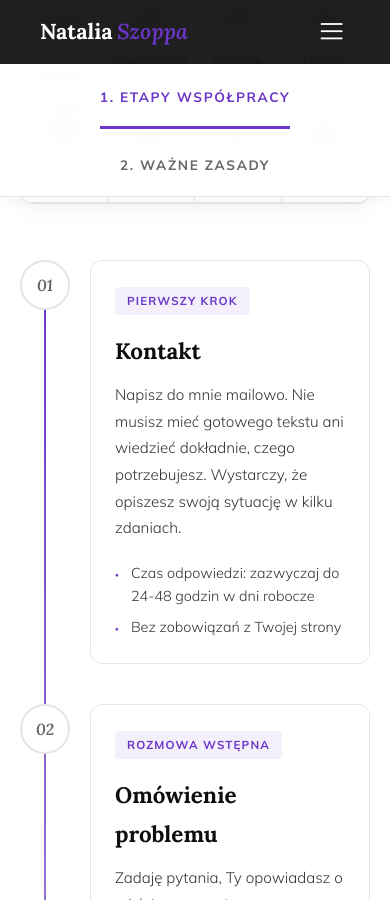
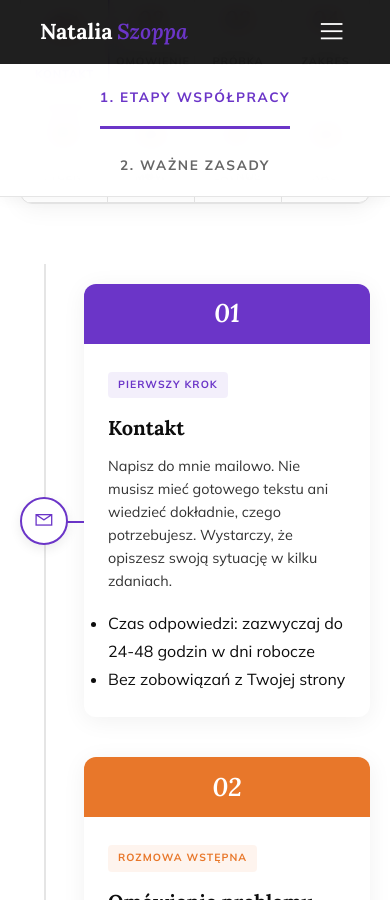
Before and after one commit to Bonnie00726/nataliaszoppa, a Jekyll site: the page built from zasady2.html, in a window 390 px wide and 900 px high, scrolled down 1277 px. Built offline with Jekyll 4.4.1, drawn with Linux system fonts in a browser that asks for light colours; some of the changed text lies outside the part shown.

Commit message:
Update zasady2.html

```diff
--- a/zasady2.html
+++ b/zasady2.html
@@ -56,30 +56,133 @@
     .summary-step .s-label { font-family: var(--sans); font-size: 0.68rem; font-weight: 700; letter-spacing: 0.08em; text-transform: uppercase; color: var(--ink-muted); transition: color 0.25s; }
 
     /* ===== ZIG-ZAG TIMELINE ===== */
-    .timeline { position: relative; margin: 40px 0; }
-    .timeline::before { content: ''; position: absolute; left: 29px; top: 0; bottom: 0; width: 2px; background: linear-gradient(to bottom, var(--grad-start) 0%, var(--paper-mid) 40%, transparent 100%); }
-    .timeline-item { display: block; position: relative; margin-bottom: 40px; min-height: 80px; }
-    .timeline-num { position: absolute; left: 0; top: 0; z-index: 1; display: flex; justify-content: center; }
-    .timeline-num span { width: 60px; height: 60px; background: #fff; border: 2px solid var(--paper-mid); border-radius: 50%; display: flex; align-items: center; justify-content: center; font-family: var(--serif); font-size: 1.2rem; font-weight: 700; font-style: italic; color: var(--ink-muted); transition: all 0.3s; }
-    .timeline-item:hover .timeline-num span { background: var(--grad-start); border-color: var(--grad-start); color: #fff; box-shadow: 0 4px 16px rgba(107,53,200,0.3); transform: scale(1.1); }
-    .timeline-card { background: #fff; border: 1px solid var(--paper-mid); border-radius: var(--radius-lg); padding: 36px 40px; transition: transform 0.3s, box-shadow 0.3s; margin-left: 90px; }
-    .timeline-card:hover { transform: translateY(-4px); box-shadow: var(--shadow-med); }
+    /* ===== ZIG-ZAG TIMELINE V2 (Z BLOKAMI KOLORÓW I LINIAMI) ===== */
+    .timeline-zigzag {
+        position: relative;
+        max-width: 1000px;
+        margin: 60px auto 40px;
+        padding: 20px 0;
+    }
 
-    .timeline-tag { display: inline-block; font-size: 0.72rem; font-weight: 700; letter-spacing: 0.1em; text-transform: uppercase; color: var(--grad-start); background: rgba(107,53,200,0.08); border-radius: 4px; padding: 4px 12px; margin-bottom: 16px; }
-    .timeline-card h3 { font-family: var(--serif); font-size: 1.4rem; font-weight: 700; color: var(--ink); margin-bottom: 12px; }
-    .timeline-card p { font-size: 0.95rem; font-weight: 300; color: var(--ink-soft); line-height: 1.75; margin-bottom: 20px; }
-    .card-details { list-style: none; margin: 0; padding: 0; display: flex; flex-direction: column; gap: 8px; }
-    .card-details li { display: flex; align-items: flex-start; gap: 12px; font-size: 0.9rem; font-weight: 300; color: var(--ink-soft); line-height: 1.6; }
-    .card-details li::before { content: '●'; color: var(--grad-start); font-size: 0.4rem; margin-top: 8px; }
-    .card-note { margin-top: 24px; padding: 16px 20px; background: var(--paper-warm); border-left: 3px solid var(--grad-start); border-radius: 0 8px 8px 0; font-size: 0.88rem; font-weight: 500; color: var(--ink); line-height: 1.6; }
+    /* Centralna, pionowa linia */
+    .timeline-zigzag::after {
+        content: '';
+        position: absolute;
+        width: 2px;
+        background: var(--paper-mid);
+        top: 0;
+        bottom: 0;
+        left: 50%;
+        transform: translateX(-50%);
+        z-index: 1;
+    }
 
-    /* Zygzak dla komputerów */
-    @media (min-width: 861px) {
-        .timeline::before { left: 50%; transform: translateX(-50%); }
-        .timeline-num { left: 50%; transform: translateX(-50%); }
-        .timeline-card { width: calc(50% - 60px); margin-left: 0; }
-        .timeline-item:nth-child(odd) .timeline-card { margin-right: auto; margin-left: 0; }
-        .timeline-item:nth-child(even) .timeline-card { margin-left: auto; margin-right: 0; }
+    .timeline-item {
+        position: relative;
+        width: 50%;
+        padding: 0 40px;
+        margin-bottom: 40px;
+        z-index: 2;
+    }
+
+    /* Pozycjonowanie naprzemienne */
+    .timeline-item:nth-child(odd) { left: 0; }
+    .timeline-item:nth-child(even) { left: 50%; }
+
+    /* Okrągłe ikony na środku */
+    .timeline-icon {
+        position: absolute;
+        top: 50%;
+        transform: translateY(-50%);
+        width: 52px;
+        height: 52px;
+        background: #fff;
+        border-radius: 50%;
+        z-index: 3;
+        display: flex;
+        align-items: center;
+        justify-content: center;
+        font-size: 1.6rem;
+        box-shadow: 0 4px 12px rgba(0,0,0,0.08);
+        transition: transform 0.3s;
+    }
+
+    .timeline-item:hover .timeline-icon { transform: translateY(-50%) scale(1.1); }
+
+    /* Kolory ikon - fiolet i pomarańcz */
+    .timeline-item:nth-child(odd) .timeline-icon { color: var(--grad-start); right: -26px; border: 2px solid var(--grad-start); }
+    .timeline-item:nth-child(even) .timeline-icon { color: var(--grad-end); left: -26px; border: 2px solid var(--grad-end); }
+
+    /* Poziome kreski łączące karty z ikoną */
+    .timeline-item::before {
+        content: '';
+        position: absolute;
+        top: 50%;
+        width: 40px;
+        height: 2px;
+        z-index: 1;
+    }
+    .timeline-item:nth-child(odd)::before { right: 0; background: var(--grad-start); }
+    .timeline-item:nth-child(even)::before { left: 0; background: var(--grad-end); }
+
+    /* Karta właściwa */
+    .timeline-content {
+        display: flex;
+        background: #fff;
+        border-radius: var(--radius-lg);
+        box-shadow: var(--shadow-soft);
+        overflow: hidden;
+        transition: transform 0.3s, box-shadow 0.3s;
+        min-height: 140px;
+    }
+    .timeline-item:hover .timeline-content { transform: translateY(-4px); box-shadow: var(--shadow-med); }
+
+    /* Kierunek bloków na karcie (kolor od strony linii środkowej) */
+    .timeline-item:nth-child(odd) .timeline-content { flex-direction: row-reverse; }
+    .timeline-item:nth-child(even) .timeline-content { flex-direction: row; }
+
+    /* Kolorowy blok z numerem (zastępuje dawny datownik z inspiracji) */
+    .timeline-color-block {
+        width: 110px;
+        display: flex;
+        align-items: center;
+        justify-content: center;
+        color: #fff;
+        font-family: var(--serif);
+        font-size: 2.2rem;
+        font-style: italic;
+        font-weight: 700;
+        flex-shrink: 0;
+    }
+
+    .timeline-item:nth-child(odd) .timeline-color-block { background: var(--grad-start); }
+    .timeline-item:nth-child(even) .timeline-color-block { background: var(--grad-end); }
+
+    /* Blok tekstowy wewnątrz karty */
+    .timeline-text-block { padding: 32px; flex-grow: 1; text-align: left; }
+
+    .timeline-tag { display: inline-block; font-size: 0.65rem; font-weight: 700; letter-spacing: 0.1em; text-transform: uppercase; border-radius: 4px; padding: 4px 10px; margin-bottom: 12px; }
+    .timeline-item:nth-child(odd) .timeline-tag { color: var(--grad-start); background: rgba(107,53,200,0.08); }
+    .timeline-item:nth-child(even) .timeline-tag { color: var(--grad-end); background: rgba(232,119,42,0.08); }
+
+    .timeline-text-block h3 { font-family: var(--serif); font-size: 1.25rem; font-weight: 700; color: var(--ink); margin-bottom: 10px; }
+    .timeline-text-block p { font-size: 0.9rem; color: var(--ink-soft); line-height: 1.6; margin-bottom: 16px; }
+
+    /* Ramka z dopiskiem - akcentowana odpowiednim kolorem */
+    .card-note { margin-top: 16px; padding: 12px 16px; background: var(--paper-warm); border-radius: 0 8px 8px 0; font-size: 0.85rem; font-weight: 500; color: var(--ink); line-height: 1.5; border-left: 3px solid; }
+    .timeline-item:nth-child(odd) .card-note { border-left-color: var(--grad-start); }
+    .timeline-item:nth-child(even) .card-note { border-left-color: var(--grad-end); }
+
+    /* Wersja mobilna dla ZIG-ZAG TIMELINE V2 */
+    @media (max-width: 860px) {
+        .timeline-zigzag::after { left: 24px; transform: none; }
+        .timeline-item { width: 100%; padding: 0 0 0 64px; left: 0 !important; }
+        .timeline-icon { left: 0 !important; right: auto !important; width: 48px; height: 48px; font-size: 1.3rem; margin-top: 20px;}
+        .timeline-item::before { left: 24px !important; width: 40px; top: calc(50% + 20px); }
+        .timeline-item:nth-child(odd) .timeline-content,
+        .timeline-item:nth-child(even) .timeline-content { flex-direction: column; }
+        .timeline-color-block { width: 100%; height: 60px; font-size: 1.6rem; }
+        .timeline-text-block { padding: 24px; }
     }
 
     /* ===== SLIDER ZASAD (Karty przewijane) ===== */
@@ -193,22 +296,140 @@
             <a class="summary-step" data-step="8" href="#step-8"><span class="s-num">08</span><span class="s-label">Praca</span></a>
         </div>
 
-        <div class="timeline">
-            <div class="timeline-item reveal delay-1" data-step="1" id="step-1"><div class="timeline-num"><span>01</span></div><div class="timeline-card"><span class="timeline-tag">Pierwszy krok</span><h3>Kontakt</h3><p>Napisz do mnie mailowo. Nie musisz mieć gotowego tekstu ani wiedzieć dokładnie, czego potrzebujesz. Wystarczy, że opiszesz swoją sytuację w kilku zdaniach.</p><ul class="card-details"><li>Czas odpowiedzi: zazwyczaj do 24-48 godzin w dni robocze</li><li>Bez zobowiązań z Twojej strony</li></ul></div></div>
+       <div class="timeline-zigzag">
 
-            <div class="timeline-item reveal delay-1" data-step="2" id="step-2"><div class="timeline-num"><span>02</span></div><div class="timeline-card"><span class="timeline-tag">Rozmowa wstępna</span><h3>Omówienie problemu</h3><p>Zadaję pytania, Ty opowiadasz o tekście, mam też przygotowany formularz z pytaniami, który pomoże Ci podsumować efekty Twojej pracy. Na podstawie tej rozmowy oceniamy razem, czy potrzebujesz redakcji, korekty, a może najpierw beta-readingu.</p><ul class="card-details"><li>Forma: wymiana maili</li><li>Efekt: wstępna orientacja, jaka usługa będzie optymalna</li></ul></div></div>
+            <div class="timeline-item reveal delay-1" data-step="1" id="step-1">
+                <div class="timeline-icon"><i class="las la-envelope"></i></div>
+                <div class="timeline-content">
+                    <div class="timeline-color-block">01</div>
+                    <div class="timeline-text-block">
+                        <span class="timeline-tag">Pierwszy krok</span>
+                        <h3>Kontakt</h3>
+                        <p>Napisz do mnie mailowo. Nie musisz mieć gotowego tekstu ani wiedzieć dokładnie, czego potrzebujesz. Wystarczy, że opiszesz swoją sytuację w kilku zdaniach.</p>
+                        <ul class="card-details">
+                            <li>Czas odpowiedzi: zazwyczaj do 24-48 godzin w dni robocze</li>
+                            <li>Bez zobowiązań z Twojej strony</li>
+                        </ul>
+                    </div>
+                </div>
+            </div>
 
-            <div class="timeline-item reveal delay-1" data-step="3" id="step-3"><div class="timeline-num"><span>03</span></div><div class="timeline-card"><span class="timeline-tag">Analiza materiału</span><h3>Przesłanie próbki tekstu</h3><p>Proszę o fragment tekstu. Oceniam jakość języka, styl, typ błędów i orientacyjny nakład pracy. Tylko na tej podstawie jestem w stanie rzetelnie wycenić zlecenie.</p><ul class="card-details"><li>Format: .docx (Word) lub link do Google Docs</li><li>Objętość próbki: całość lub 9 rozdziałów (3 pierwsze, 3 ze środka, 3 ostatnie)</li><li>Im więcej materiału, tym dokładniejsza wycena</li></ul><div class="card-note">Nie wyceniam „w ciemno" na podstawie samej liczby znaków. Dwa teksty o tej samej objętości mogą wymagać zupełnie różnego nakładu pracy.</div></div></div>
+            <div class="timeline-item reveal delay-1" data-step="2" id="step-2">
+                <div class="timeline-icon"><i class="las la-comments"></i></div>
+                <div class="timeline-content">
+                    <div class="timeline-color-block">02</div>
+                    <div class="timeline-text-block">
+                        <span class="timeline-tag">Rozmowa wstępna</span>
+                        <h3>Omówienie problemu</h3>
+                        <p>Zadaję pytania, Ty opowiadasz o tekście, mam też przygotowany formularz z pytaniami, który pomoże Ci podsumować efekty Twojej pracy. Na podstawie tej rozmowy oceniamy razem, jakiej usługi potrzebujesz.</p>
+                        <ul class="card-details">
+                            <li>Forma: wymiana maili</li>
+                            <li>Efekt: wstępna orientacja, jaka usługa będzie optymalna</li>
+                        </ul>
+                    </div>
+                </div>
+            </div>
 
-            <div class="timeline-item reveal delay-1" data-step="4" id="step-4"><div class="timeline-num"><span>04</span></div><div class="timeline-card"><span class="timeline-tag">Ustalenia</span><h3>Omówienie zakresu prac</h3><p>Dokładnie ustalamy, co wchodzi w zakres zlecenia – jakie elementy tekstu wymagają pracy, co zostawiamy bez zmian, jaki jest cel końcowy.</p><ul class="card-details"><li>Zakres ingerencji w tekst (redakcja vs korekta)</li><li>Liczba rund poprawek wliczonych w cenę</li></ul><div class="card-note">Jeśli po zakończeniu pracy dodasz nowe rozdziały – te fragmenty wymagają osobnej wyceny i oddzielnego zlecenia.</div></div></div>
+            <div class="timeline-item reveal delay-1" data-step="3" id="step-3">
+                <div class="timeline-icon"><i class="las la-search"></i></div>
+                <div class="timeline-content">
+                    <div class="timeline-color-block">03</div>
+                    <div class="timeline-text-block">
+                        <span class="timeline-tag">Analiza materiału</span>
+                        <h3>Przesłanie próbki tekstu</h3>
+                        <p>Proszę o fragment tekstu. Oceniam jakość języka, styl, typ błędów i orientacyjny nakład pracy. Tylko na tej podstawie jestem w stanie rzetelnie wycenić zlecenie.</p>
+                        <ul class="card-details">
+                            <li>Format: .docx (Word) lub link do Google Docs</li>
+                            <li>Objętość próbki: całość lub 9 rozdziałów</li>
+                        </ul>
+                        <div class="card-note">Nie wyceniam „w ciemno" na podstawie samej liczby znaków. Dwa teksty o tej samej objętości mogą wymagać zupełnie różnego nakładu pracy.</div>
+                    </div>
+                </div>
+            </div>
 
-            <div class="timeline-item reveal delay-1" data-step="5" id="step-5"><div class="timeline-num"><span>05</span></div><div class="timeline-card"><span class="timeline-tag">Finanse</span><h3>Wycena</h3><p>Na podstawie próbki i ustalonego zakresu prac przygotowuję ostateczną wycenę. Cena zależy od objętości tekstu, stopnia trudności oraz rodzaju usługi.</p><ul class="card-details"><li>Wycena jest ważna przez 14 dni</li><li>Cena nie zmienia się w trakcie realizacji (chyba że zmienisz zakres)</li><li>Wystawiam faktury (bez VAT)</li></ul></div></div>
+            <div class="timeline-item reveal delay-1" data-step="4" id="step-4">
+                <div class="timeline-icon"><i class="las la-tasks"></i></div>
+                <div class="timeline-content">
+                    <div class="timeline-color-block">04</div>
+                    <div class="timeline-text-block">
+                        <span class="timeline-tag">Ustalenia</span>
+                        <h3>Omówienie zakresu prac</h3>
+                        <p>Dokładnie ustalamy, co wchodzi w zakres zlecenia – jakie elementy tekstu wymagają pracy, co zostawiamy bez zmian, jaki jest cel końcowy.</p>
+                        <ul class="card-details">
+                            <li>Zakres ingerencji w tekst (redakcja vs korekta)</li>
+                            <li>Liczba rund poprawek wliczonych w cenę</li>
+                        </ul>
+                        <div class="card-note">Jeśli po zakończeniu pracy dodasz nowe rozdziały – te fragmenty wymagają osobnej wyceny i oddzielnego zlecenia.</div>
+                    </div>
+                </div>
+            </div>
 
-            <div class="timeline-item reveal delay-1" data-step="6" id="step-6"><div class="timeline-num"><span>06</span></div><div class="timeline-card"><span class="timeline-tag">Formalności</span><h3>Podpisanie umowy</h3><p>Przed przystąpieniem do pracy podpisujemy umowę o świadczenie usług. Reguluje ona zakres prac, termin, warunki płatności oraz kwestie poufności. Twój tekst jest w 100% bezpieczny.</p><ul class="card-details"><li>Umowa podpisywana elektronicznie (profil zaufany)</li></ul><div class="card-note">Nie zaczynam pracy bez podpisanej umowy. To standard, który buduje obopólne zaufanie i pozwala mi spokojnie rezerwować czas wyłącznie dla Ciebie.</div></div></div>
+            <div class="timeline-item reveal delay-1" data-step="5" id="step-5">
+                <div class="timeline-icon"><i class="las la-file-invoice-dollar"></i></div>
+                <div class="timeline-content">
+                    <div class="timeline-color-block">05</div>
+                    <div class="timeline-text-block">
+                        <span class="timeline-tag">Finanse</span>
+                        <h3>Wycena</h3>
+                        <p>Na podstawie próbki i ustalonego zakresu prac przygotowuję ostateczną wycenę. Cena zależy od objętości tekstu, stopnia trudności oraz rodzaju usługi.</p>
+                        <ul class="card-details">
+                            <li>Wycena jest ważna przez 14 dni</li>
+                            <li>Cena nie zmienia się w trakcie realizacji</li>
+                            <li>Wystawiam faktury (bez VAT)</li>
+                        </ul>
+                    </div>
+                </div>
+            </div>
 
-            <div class="timeline-item reveal delay-1" data-step="7" id="step-7"><div class="timeline-num"><span>07</span></div><div class="timeline-card"><span class="timeline-tag">Płatność</span><h3>Płatność z góry</h3><p>Po podpisaniu umowy wystawiam fakturę pro formę na całą kwotę. Po jej opłaceniu oficjalnie rezerwuję dla Ciebie termin w swoim grafiku i przygotowuję się do pracy.</p><ul class="card-details"><li>Masz 14 dni na odstąpienie od umowy</li><li>W tym czasie nie przystępuję do pracy</li></ul></div></div>
+            <div class="timeline-item reveal delay-1" data-step="6" id="step-6">
+                <div class="timeline-icon"><i class="las la-file-signature"></i></div>
+                <div class="timeline-content">
+                    <div class="timeline-color-block">06</div>
+                    <div class="timeline-text-block">
+                        <span class="timeline-tag">Formalności</span>
+                        <h3>Podpisanie umowy</h3>
+                        <p>Przed przystąpieniem do pracy podpisujemy umowę o świadczenie usług. Reguluje ona zakres prac, termin, warunki płatności oraz kwestie poufności. Twój tekst jest bezpieczny.</p>
+                        <ul class="card-details">
+                            <li>Umowa podpisywana elektronicznie (profil zaufany)</li>
+                        </ul>
+                        <div class="card-note">Nie zaczynam pracy bez podpisanej umowy. To standard, który pozwala mi spokojnie rezerwować czas wyłącznie dla Ciebie.</div>
+                    </div>
+                </div>
+            </div>
 
-            <div class="timeline-item reveal delay-1" data-step="8" id="step-8"><div class="timeline-num"><span>08</span></div><div class="timeline-card" style="border-color:var(--grad-start); box-shadow:var(--shadow-soft);"><span class="timeline-tag">Realizacja</span><h3>Przystępuję do pracy</h3><p>Zabieram się do tekstu zgodnie z harmonogramem. Po zakończeniu przesyłam plik z poprawkami oraz krótkie omówienie najważniejszych zmian i/lub wskazówki redaktorskie.</p><ul class="card-details"><li>Poprawki nanoszone w trybie śledzenia zmian</li><li>Ostateczna decyzja o akceptacji każdej zmiany należy do Ciebie</li></ul><div class="card-note">Moje zmiany to nie słowo ostateczne, zawsze możesz je zmieniać i negocjować.</div></div></div>
+            <div class="timeline-item reveal delay-1" data-step="7" id="step-7">
+                <div class="timeline-icon"><i class="las la-credit-card"></i></div>
+                <div class="timeline-content">
+                    <div class="timeline-color-block">07</div>
+                    <div class="timeline-text-block">
+                        <span class="timeline-tag">Płatność</span>
+                        <h3>Płatność z góry</h3>
+                        <p>Po podpisaniu umowy wystawiam fakturę pro formę na całą kwotę. Po jej opłaceniu oficjalnie rezerwuję dla Ciebie termin w swoim grafiku i przygotowuję się do pracy.</p>
+                        <ul class="card-details">
+                            <li>Masz 14 dni na odstąpienie od umowy</li>
+                            <li>W tym czasie nie przystępuję do pracy</li>
+                        </ul>
+                    </div>
+                </div>
+            </div>
+
+            <div class="timeline-item reveal delay-1" data-step="8" id="step-8">
+                <div class="timeline-icon"><i class="las la-laptop-code"></i></div>
+                <div class="timeline-content">
+                    <div class="timeline-color-block">08</div>
+                    <div class="timeline-text-block">
+                        <span class="timeline-tag">Realizacja</span>
+                        <h3>Przystępuję do pracy</h3>
+                        <p>Zabieram się do tekstu zgodnie z harmonogramem. Po zakończeniu przesyłam plik z poprawkami oraz krótkie omówienie najważniejszych zmian i wskazówki redaktorskie.</p>
+                        <ul class="card-details">
+                            <li>Poprawki nanoszone w trybie śledzenia zmian</li>
+                            <li>Ostateczna decyzja o akceptacji zmiany należy do Ciebie</li>
+                        </ul>
+                        <div class="card-note">Moje zmiany to nie słowo ostateczne, zawsze możesz je zmieniać i negocjować.</div>
+                    </div>
+                </div>
+            </div>
+
         </div>
     </div>
 </section>
```
